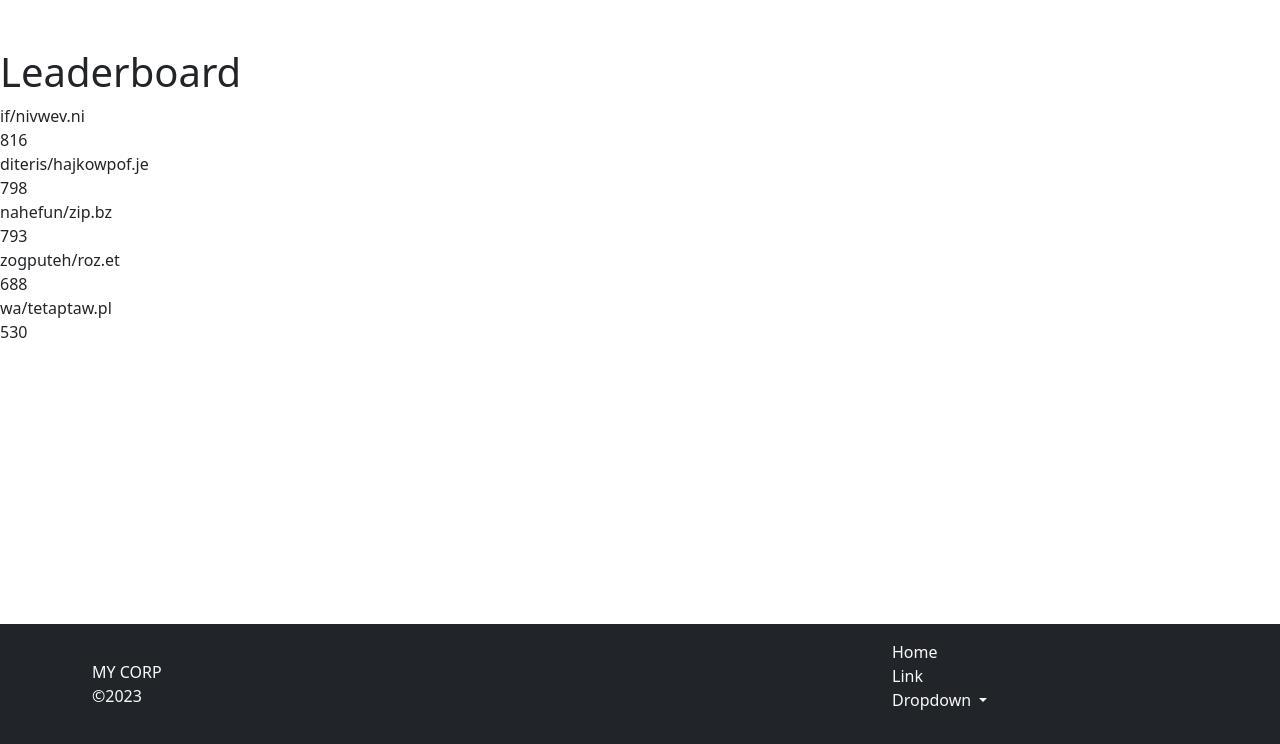
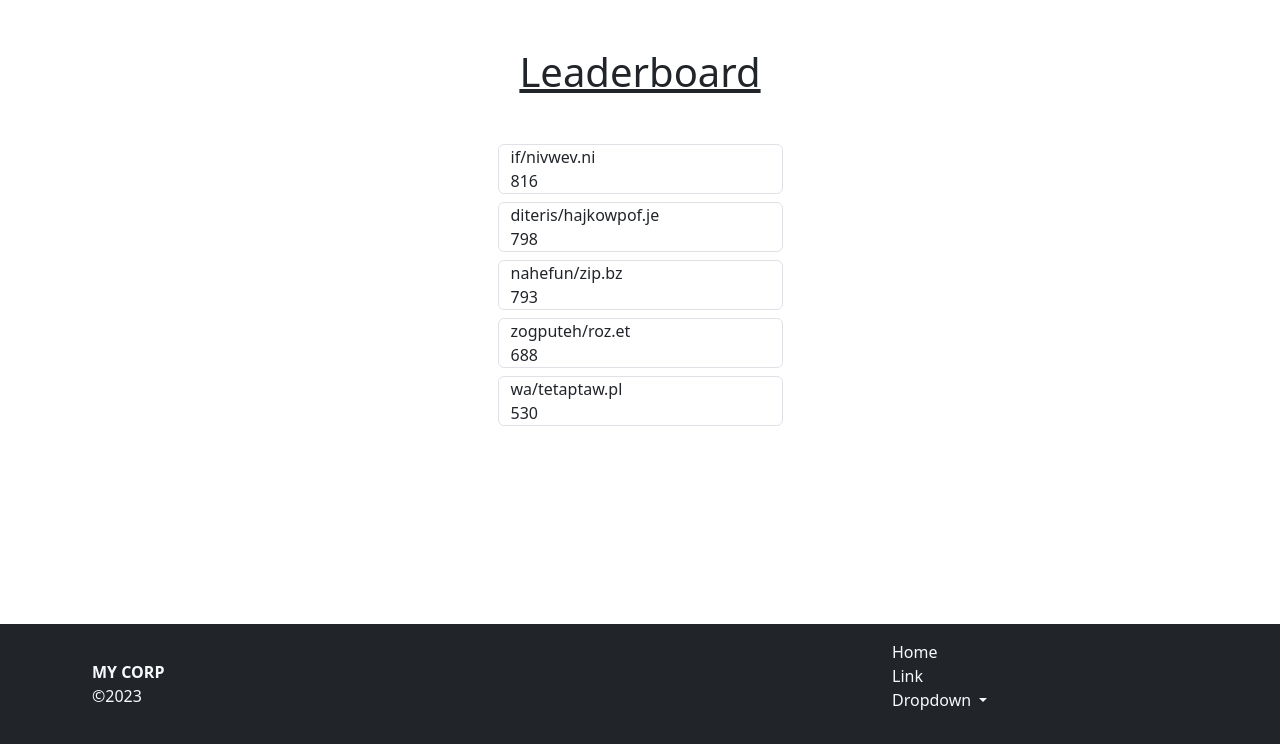
Before and after one commit to ld-web/hb-php-practice, a PHP site: page / in a window 1280 px wide. Shown: the part 56-800 px from the top of the page. Run offline with PHP 8.4, Linux system fonts and the light colour scheme.

Commit message:
Improved UI

```diff
--- a/index.php
+++ b/index.php
@@ -3,15 +3,18 @@ require_once 'data/leaderboard.php';
 require_once 'layout/navbar.php';
 ?>
 
-    <h1 class="mt-5">Leaderboard</h1>
+    <h1 class="my-5 text-center text-decoration-underline">Leaderboard</h1>
 
     <?php foreach ($replaceChar as $leaderboardValue) { ?>
-      <div>
-        <?php echo $leaderboardValue['email']; ?>
-        <br />
-        <?php echo $leaderboardValue['score']; ?>
+      <Section class="container">
+      <div class="row flex-column align-items-center">
+        <div class="col-md-3 border rounded mb-2">
+          <?php echo $leaderboardValue['email']; ?>
+          <br />
+          <?php echo $leaderboardValue['score']; ?>
+        </div>
       </div>
-
+      </Section>
     <?php } ?>
   <?php require_once 'layout/footer.php';
   ?>
--- a/layout/footer.php
+++ b/layout/footer.php
@@ -1,7 +1,7 @@
 <footer class="container-fluid mt-5 bg-dark text-light fixed-bottom">
     <div class="row justify-content-around py-3">
         <div class="col-md-6 d-flex align-items-center">
-            <a class="text-uppercase text-decoration-none text-light">My corp <br>©2023</a>
+            <a class="text-uppercase text-decoration-none text-light fw-bold">My corp<br><span class="fw-light">©2023</span></a>
         </div>
         <div class="col-md-3">
             <ul class="list-unstyled">
```
